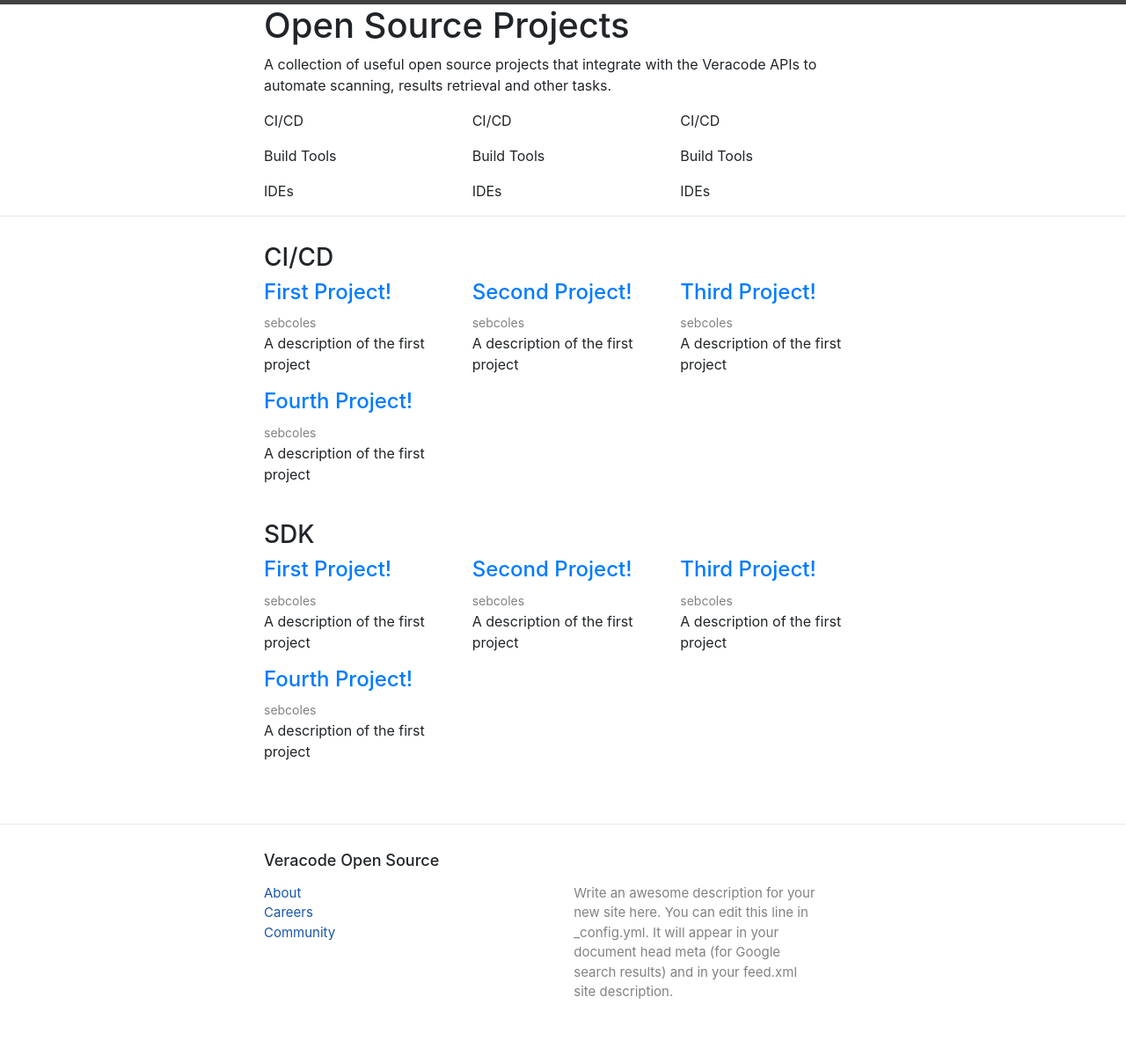
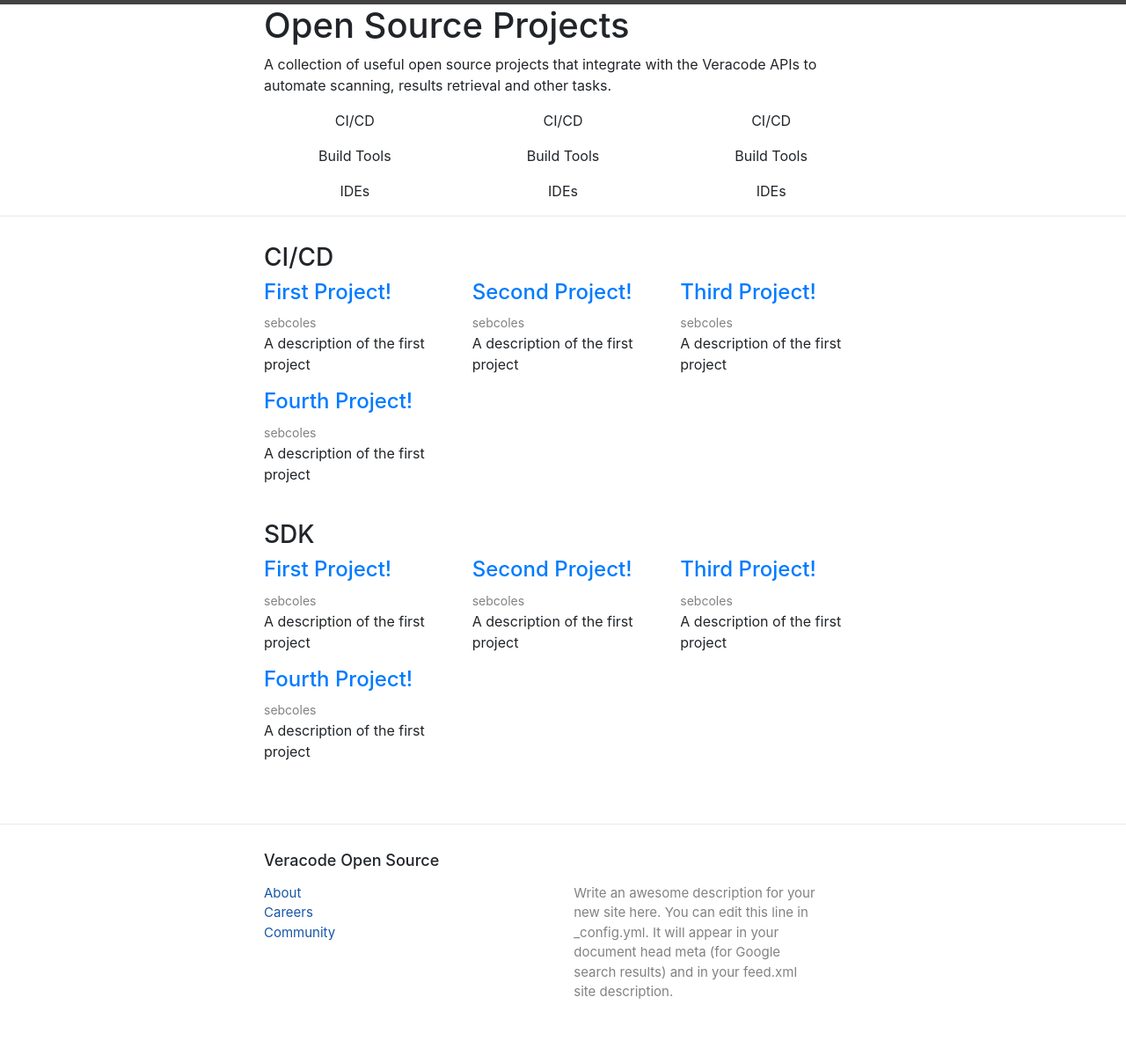
Before and after one commit to sebcoles/sebcoles.github.io, a Jekyll site: the page built from index.html, in a window 1280 px wide. Shown: the whole page at 88% size. Built offline with Jekyll 4.4.1, drawn with Linux system fonts in a browser that asks for light colours.

Commit message:
Update header.html

```diff
--- a/_includes/header.html
+++ b/_includes/header.html
@@ -7,19 +7,19 @@
 
       <div class="row">
         <div class="col-md-4">
-          <p>CI/CD</p>
-          <p>Build Tools</p>
-          <p>IDEs</p>
+          <p style="text-align:center">CI/CD</p>
+          <p style="text-align:center">Build Tools</p>
+          <p style="text-align:center">IDEs</p>
         </div>
         <div class="col-md-4">
-                    <p>CI/CD</p>
-          <p>Build Tools</p>
-          <p>IDEs</p>
+                    <p style="text-align:center">CI/CD</p>
+          <p style="text-align:center">Build Tools</p>
+          <p style="text-align:center">IDEs</p>
         </div>
         <div class="col-md-4">
-                    <p>CI/CD</p>
-          <p>Build Tools</p>
-          <p>IDEs</p>
+                    <p style="text-align:center">CI/CD</p>
+          <p style="text-align:center">Build Tools</p>
+          <p style="text-align:center">IDEs</p>
         </div>
     </div>
 
```
